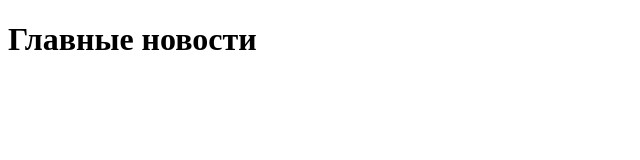
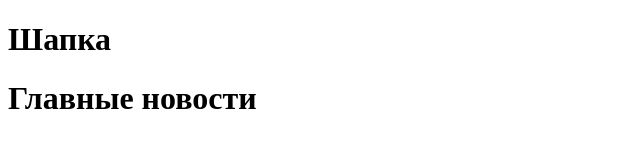
Before and after one commit to Nezeeeeee/VSCTestGH, a plain HTML site: page index.html in a window 1280 px wide. Shown: the whole page, without its empty margins (0-640 px from the left). Drawn offline with Linux system fonts and the light colour scheme.

Commit message:
Added H1 Header

```diff
--- a/index.html
+++ b/index.html
@@ -10,8 +10,9 @@
 
 <body>
     <header>
+        <H1>Шапка</H1>
+    </header>
 
-    </header>
     <div class="content">
         <h1>Главные новости</h1>
     </div>
```
